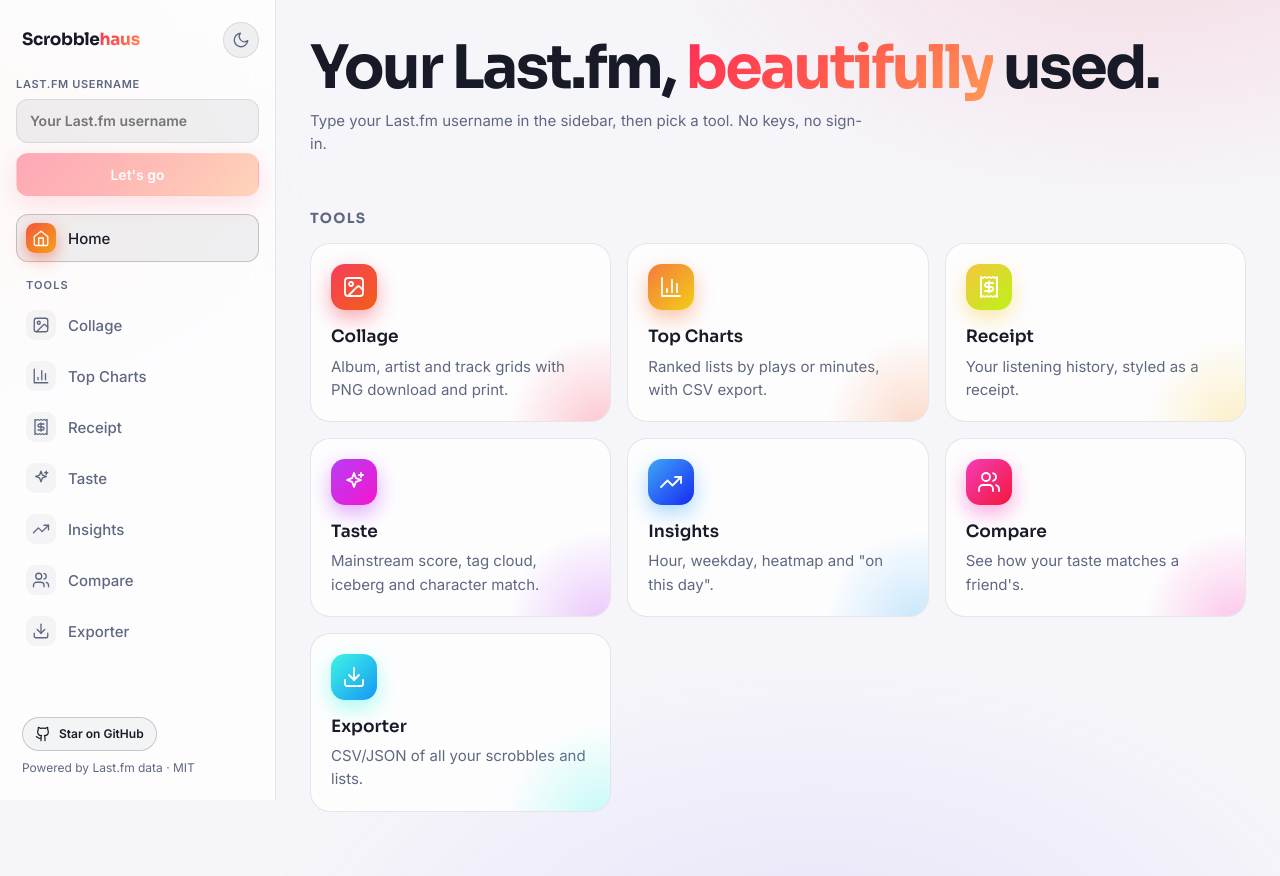
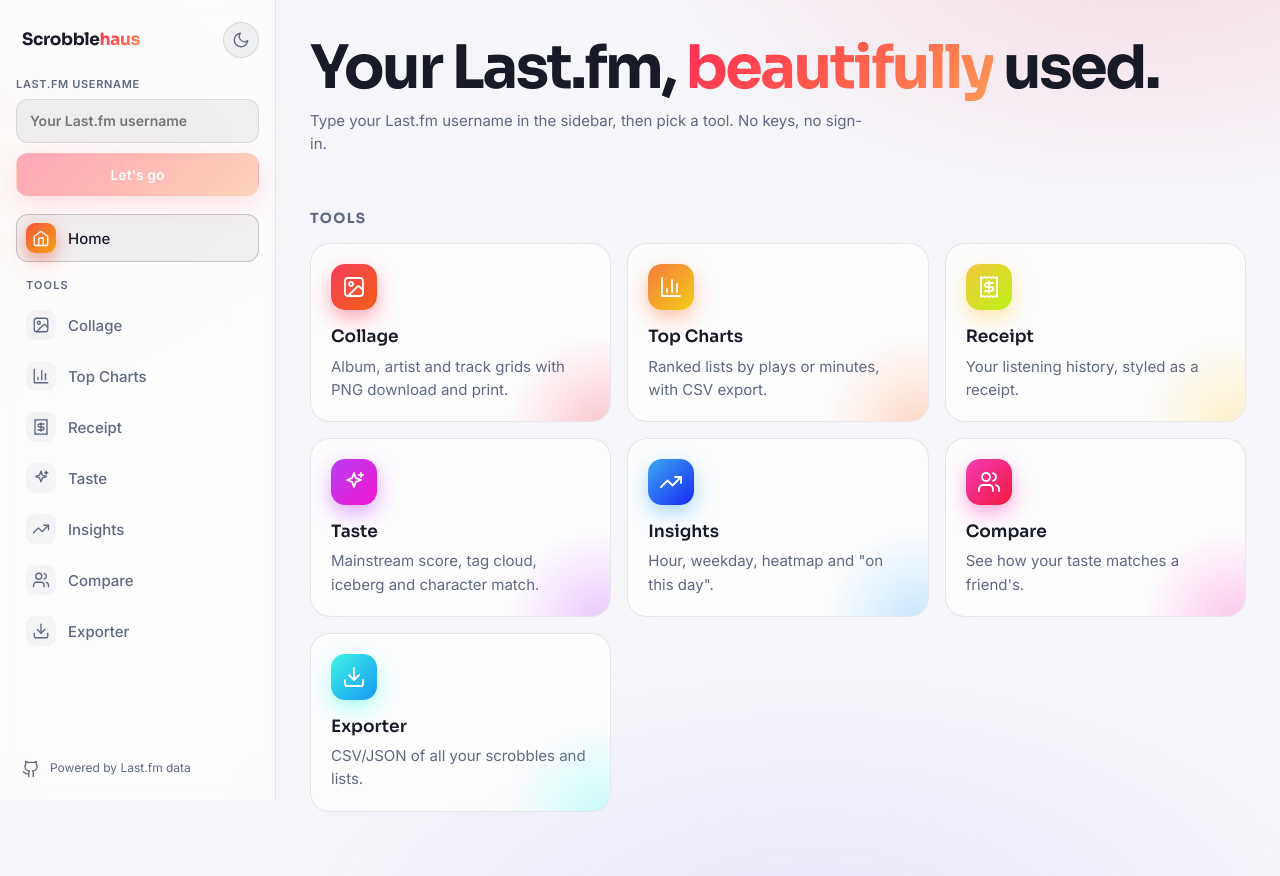
Before and after one commit to go-christianharrel/scrobblehaus, a SvelteKit app: page / in a window 1280 px wide. Built offline with nearby package versions, Linux system fonts and the light colour scheme.

Commit message:
style: show GitHub logo beside the Last.fm credit

```diff
--- a/src/routes/+layout.svelte
+++ b/src/routes/+layout.svelte
@@ -306,12 +306,12 @@
 				href={REPO_URL}
 				target="_blank"
 				rel="noopener"
-				title="Free and open source. Star the repo to support it."
+				aria-label="View source on GitHub"
+				title="View source on GitHub"
 			>
-				<Icon name="github" size={16} />
-				<span>Star on GitHub</span>
+				<Icon name="github" size={18} />
 			</a>
-			<p>Powered by Last.fm data · MIT</p>
+			<p>Powered by Last.fm data</p>
 		</div>
 	</aside>
 
@@ -390,27 +390,20 @@
 		font-size: 12px;
 		color: var(--muted);
 		display: flex;
-		flex-direction: column;
-		gap: 8px;
+		align-items: center;
+		gap: 10px;
 	}
 	.credit p {
 		margin: 0;
 	}
 	.gh {
-		display: inline-flex;
-		align-items: center;
-		gap: 8px;
-		width: fit-content;
-		padding: 7px 12px;
-		border-radius: 999px;
-		border: 1px solid var(--line2);
-		background: var(--panel);
+		display: grid;
+		place-items: center;
+		color: var(--muted);
+		transition: color 0.15s;
+	}
+	.gh:hover {
 		color: var(--text);
-		font-weight: 600;
-		text-decoration: none;
-		transition:
-			background 0.15s,
-			border-color 0.15s;
 	}
 	.gh-icon {
 		display: none;
@@ -419,10 +412,6 @@
 		height: 36px;
 		border-radius: 50%;
 		color: var(--muted);
-	}
-	.gh:hover {
-		background: var(--hover);
-		border-color: var(--accent2);
 	}
 	.top {
 		display: flex;
```
